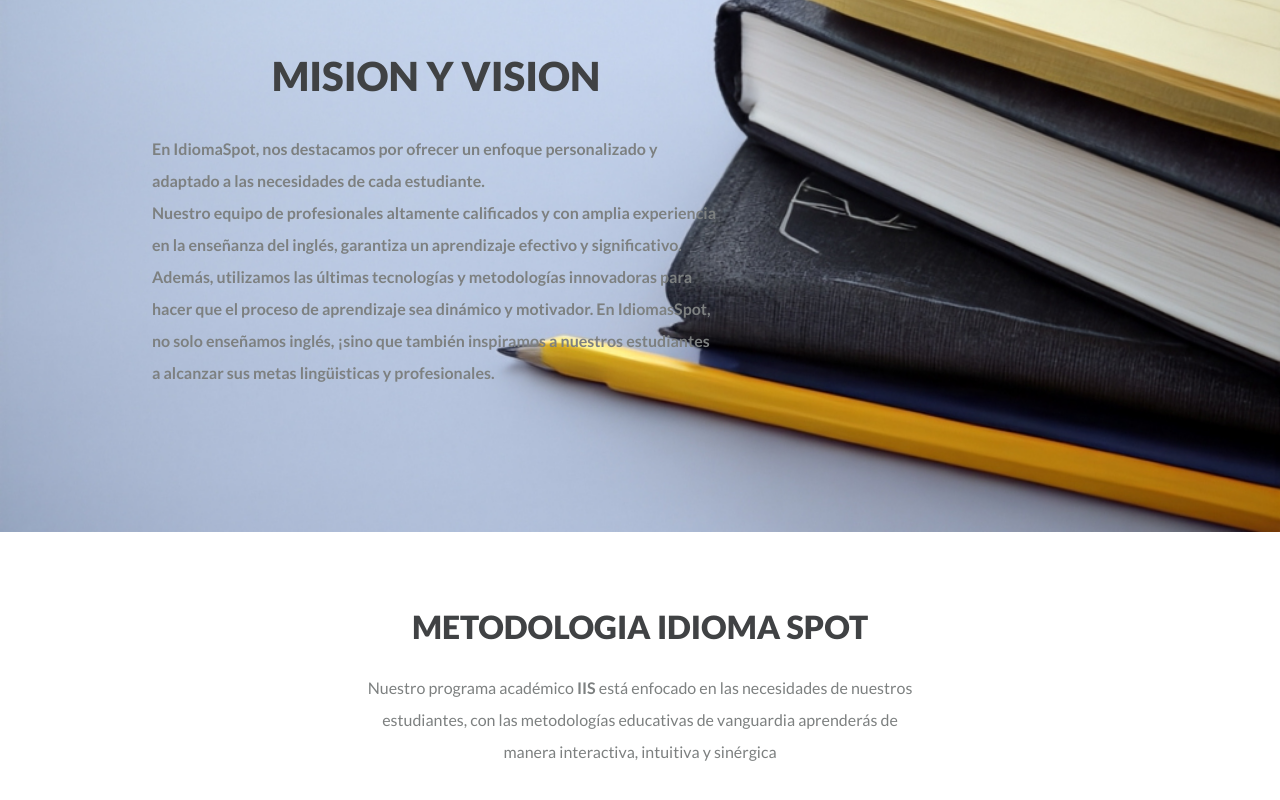
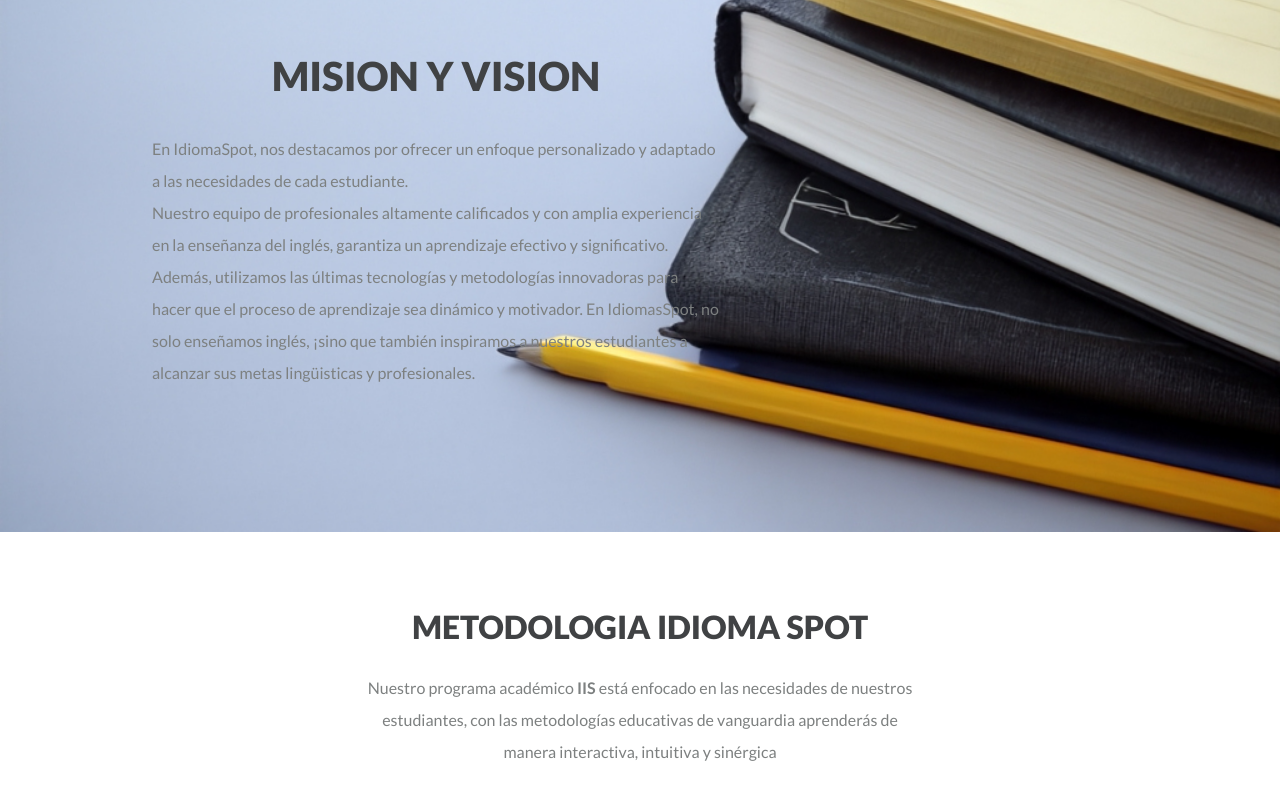
Before and after one commit to IdiomaSpot/idioma-spot-ui, a React (Create React App) app: page / in a window 1280 px wide. Shown: the part 3140-3940 px from the top of the page. Built offline with nearby package versions, Linux system fonts and the light colour scheme.

Commit message:
Turning font weight 600 into 400

```diff
--- a/src/pages/Home/MissionVision/MissionVision.scss
+++ b/src/pages/Home/MissionVision/MissionVision.scss
@@ -43,9 +43,8 @@
 
     p {
         text-align: start;
-        color: white;
         color: $light-gray;
         line-height: 2em;
-        font-weight: 600;
+        font-weight: 400;
     }
 }
```
